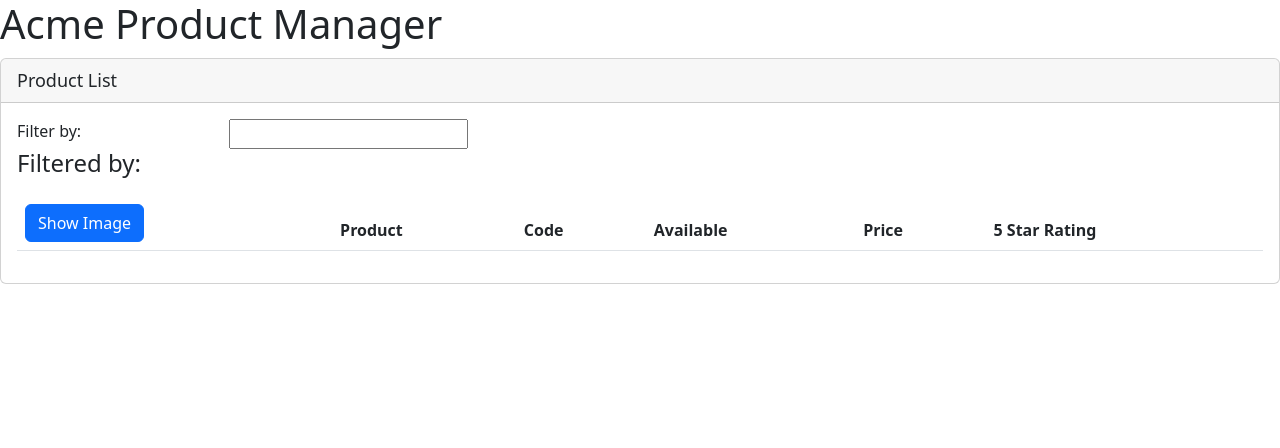
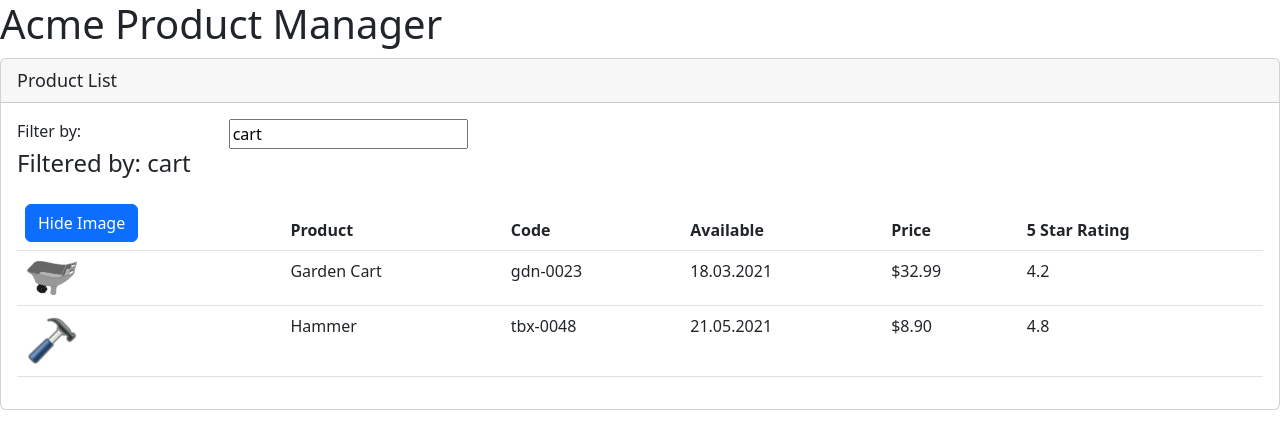
Before and after one commit to michalkoh/angular-getting-started, an Angular app: page / in a window 1280 px wide. Both pictures are taken after a click on the button "Show Image". Shown: the top 448 px of the page. Built offline with nearby package versions, Linux system fonts and the light colour scheme.

Commit message:
Data Binding & Pipes

```diff
--- a/src/app/app.module.ts
+++ b/src/app/app.module.ts
@@ -1,5 +1,6 @@
 import { NgModule } from '@angular/core';
 import { BrowserModule } from '@angular/platform-browser';
+import { FormsModule } from '@angular/forms';
 
 import { AppRoutingModule } from './app-routing.module';
 import { AppComponent } from './app.component';
@@ -14,7 +15,8 @@
     bootstrap: [AppComponent],
     imports: [
         BrowserModule,
-        AppRoutingModule
+        AppRoutingModule,
+        FormsModule
     ]
 })
 export class AppModule { }
--- a/src/products/product-list.component.html
+++ b/src/products/product-list.component.html
@@ -6,20 +6,22 @@
         <div class="row">
             <div class="col-md-2">Filter by:</div>
             <div class="col-md-4">
-                <input type="text" />
+                <input type="text"
+                       [(ngModel)]="listFilter"/>
             </div>
         </div>
         <div class="row">
             <div class="col-md-6">
-                <h4>Filtered by:</h4>
+                <h4>Filtered by: {{listFilter}}</h4>
             </div>
         </div>
         <div class="table-responsive">
-            <table class="table">
+            <table class="table" *ngIf="products.length">
                 <thead>
                     <tr>
                         <th>
-                            <button class="btn btn-primary">Show Image</button>
+                            <button class="btn btn-primary"
+                                (click)="toggleImage()">{{showImage ? 'Hide' : 'Show'}} Image</button>
                         </th>
                         <th>Product</th>
                         <th>Code</th>
@@ -29,7 +31,20 @@
                     </tr>
                 </thead>
                 <tbody>
-
+                    <tr *ngFor="let product of products">
+                        <td>
+                            <img *ngIf="showImage"
+                                 [src]="product.imageUrl"
+                                 [title]="product.productName | uppercase"
+                                 [style.width.px]='imageWidth'
+                                 [style.margin.px]='imageMargin' />
+                        </td>
+                        <td>{{product.productName}}</td>
+                        <td>{{product.productCode | lowercase}}</td>
+                        <td>{{product.releaseDate}}</td>
+                        <td>{{product.price | currency | lowercase}}</td>
+                        <td>{{product.starRating}}</td>
+                    </tr>
                 </tbody>
             </table>
         </div>
--- a/src/products/product-list.component.ts
+++ b/src/products/product-list.component.ts
@@ -7,4 +7,34 @@
 
 export class ProductListComponent {
     pageTitle: string = 'Product List';
+    imageWidth: number = 50;
+    imageMargin: number = 2;
+    showImage: boolean = false;
+    listFilter: string = 'cart';
+    products: any[] = [
+        {
+            "productId": 2,
+            "productName": "Garden Cart",
+            "productCode": "GDN-0023",
+            "releaseDate": "18.03.2021",
+            "description": "15 gallon capacity rolling garden cart",
+            "price": 32.99,
+            "starRating": 4.2,
+            "imageUrl": "assets/images/garden_cart.png"
+        },
+        {
+            "productId": 5,
+            "productName": "Hammer",
+            "productCode": "TBX-0048",
+            "releaseDate": "21.05.2021",
+            "description": "Curved claw steel hammer",
+            "price": 8.9,
+            "starRating": 4.8,
+            "imageUrl": "assets/images/hammer.png"
+        }
+    ];
+
+    toggleImage(): void {
+        this.showImage = !this.showImage;
+    }
 }
```
Also changed, not shown: src/assets/images/garden_cart.png (added), src/assets/images/hammer.png (added).
